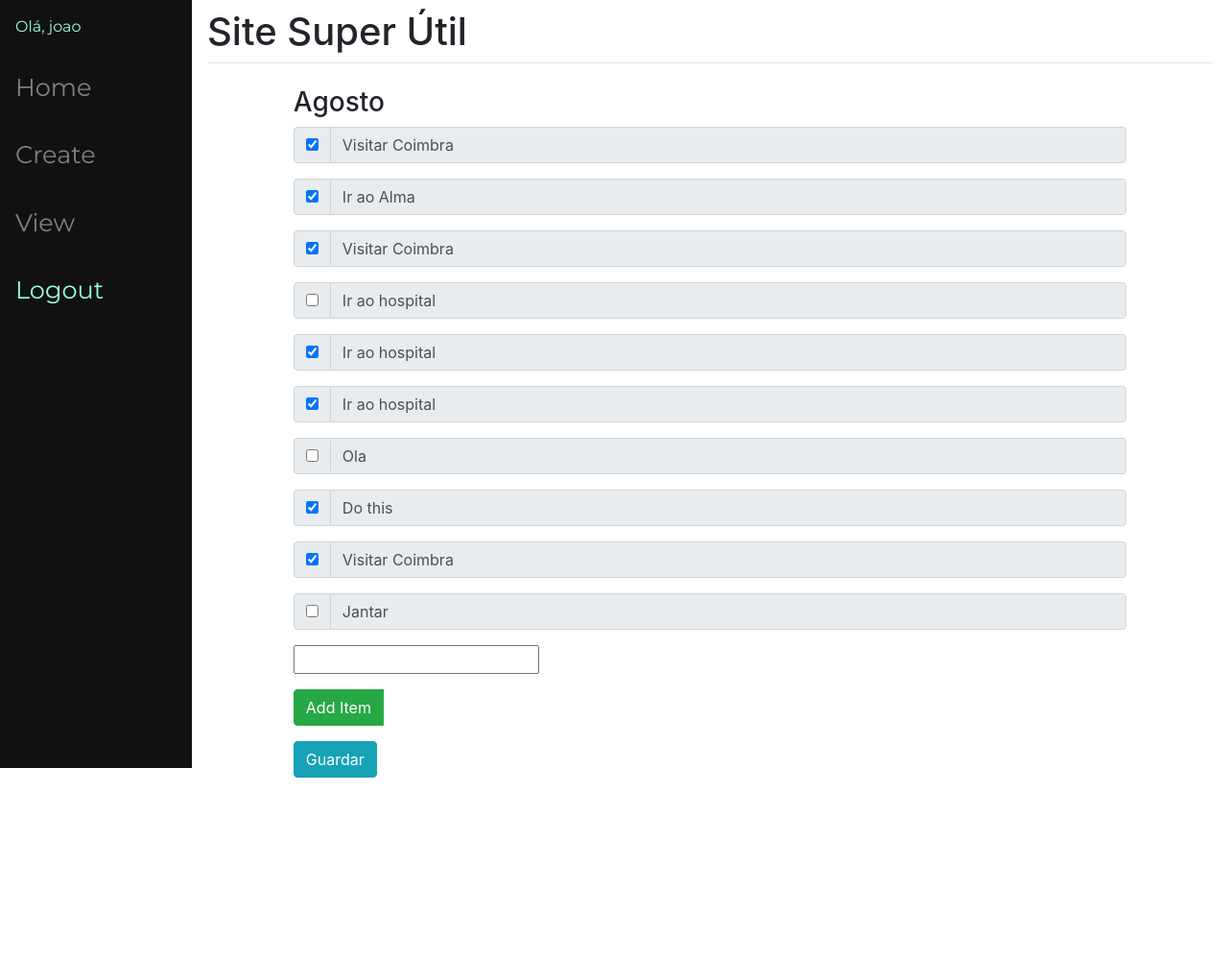
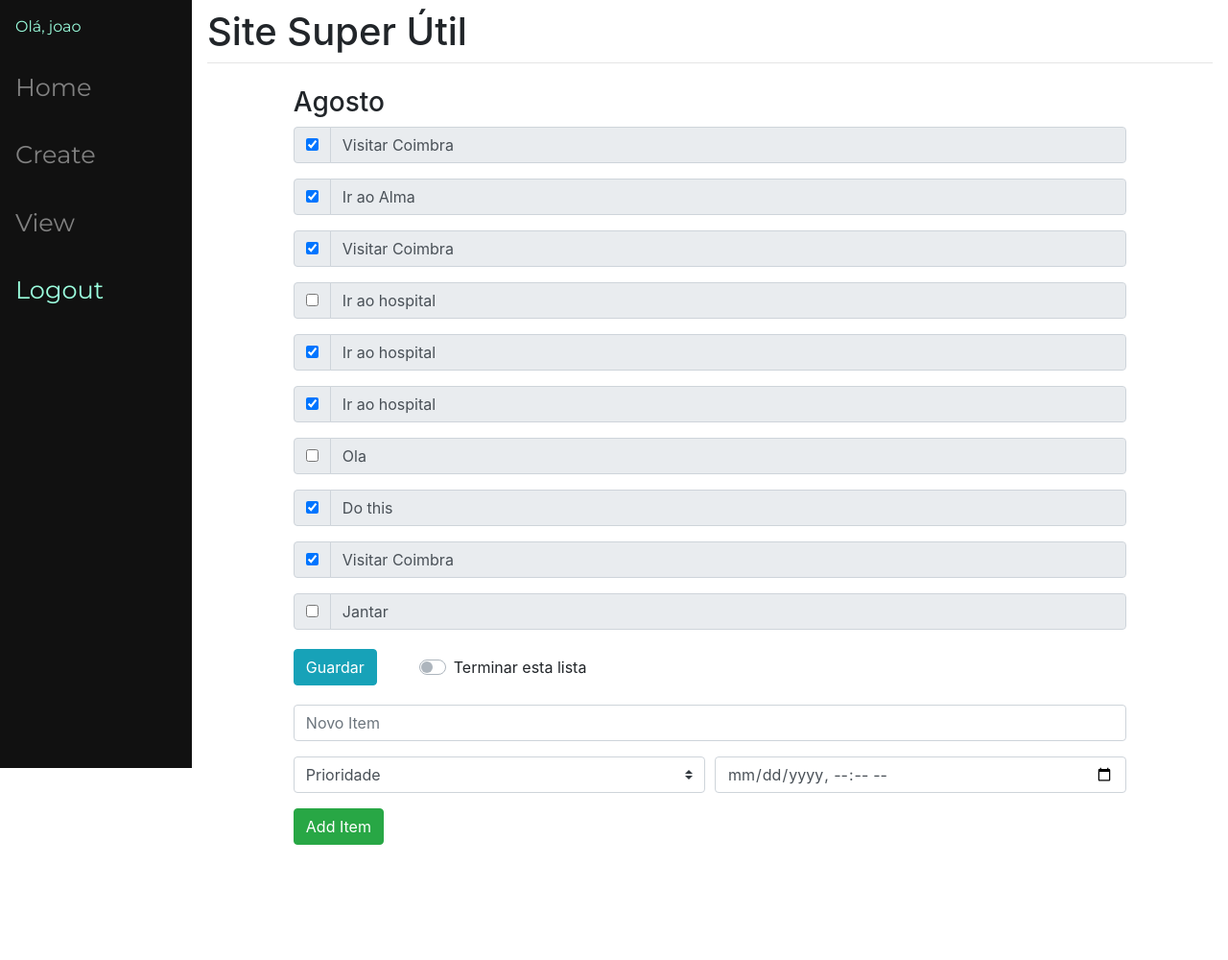
Before and after one commit to JonhShadow/Django-Meteo-TodoList, a Django app: page /1 in a window 1280 px wide. Shown: the whole page at 96% size. Run offline with Django 3.2, Linux system fonts and the light colour scheme; a user stored in the database is signed in; data comes from the database, SQL or seed files in the repository; both versions use the stored data as it was after the commit; some libraries are stand-ins or nearby versions.

Commit message:
Custom list Form

```diff
--- a/main/templates/main/list.html
+++ b/main/templates/main/list.html
@@ -1,4 +1,6 @@
 {% extends "main/base.html" %}
+{% load crispy_forms_tags %}
+{% load static %}
 {% block title %}João's WebSite - Lista{% endblock %}
 
 {% block content %}
@@ -10,7 +12,7 @@
             <p>{{ls.list_type}}</p>
         </div>
     </div>
-    <form method="post" action="#">
+    <form method="post" action="#" class="form-group">
         {% csrf_token %}
         {% for item in ls.item_set.all %}
         <div class="input-group mb-3">
@@ -26,16 +28,38 @@
             <input type="text", value="{{item.text}}", class="form-control" readonly>
         </div>
         {% endfor %}
-
-        <div class="input-group mb-3">
-            <input type ="text", name="new">
-        </div>
-        <div class="input-group mb-3">
-            <div class="input-group-prepend">
-                <button type = "submit", name="newItem", value="newItem", class="btn btn-success">Add Item</button>
+        <div class="form-inline">
+            <div class="my-1 mr-2">
+                <button onclick='validateForm2()' type='submit' name="save", value="save", class="btn btn-info">Guardar</button>
+            </div>
+            <div class="custom-switch my-1 mr-sm-2">
+                <div class="custom-control custom-switch">
+                    <input type="checkbox" class="custom-control-input" id="customSwitch1">
+                    <label class="custom-control-label" for="customSwitch1">Terminar esta lista</label>
+                </div>
             </div>
         </div>
 
-        <button type = "submit", name="save", value="save", class="btn btn-info">Guardar</button>
+        <div class="form-group"></div>
+
+        <div class="form-group">
+            <input type="text" class="form-control" name="new" placeholder="Novo Item", id='new'>
+        </div>
+        <div class="form-row">
+            <div class="col">
+                <select class="custom-select">
+                    <option selected>Prioridade</option>
+                    <option value="1">Alta</option>
+                    <option value="2">Media</option>
+                    <option value="3">Baixa</option>
+                </select>
+            </div>
+            <div class="col">
+            <input type="datetime-local" class="form-control" placeholder="DeadLine">
+            </div>
+        </div>
+        <div class="form-group"></div>
+        <button type="submit" onclick='validateForm()' name="newItem", value="newItem", class="btn btn-success">Add Item</button>
     </form>
+    <script src="{% static '/js/list.js' %}"></script>
 {% endblock%}
--- a/main/views.py
+++ b/main/views.py
@@ -25,7 +25,6 @@ def index(response, id):
                 ls.item_set.create(text = txt, complete = False)
             else:
                 print("invalid")
-
 
     return render(response, "main/list.html", {"ls": ls})
 
--- /dev/null
+++ b/static/js/list.js
@@ -0,0 +1,7 @@
+function validateForm(){
+    document.getElementById("new").required = true;
+}
+
+function validateForm2(){
+    document.getElementById("new").required = false;
+}
```
Also changed, not shown: main/form.py (+12 -0 lines), db.sqlite3.
